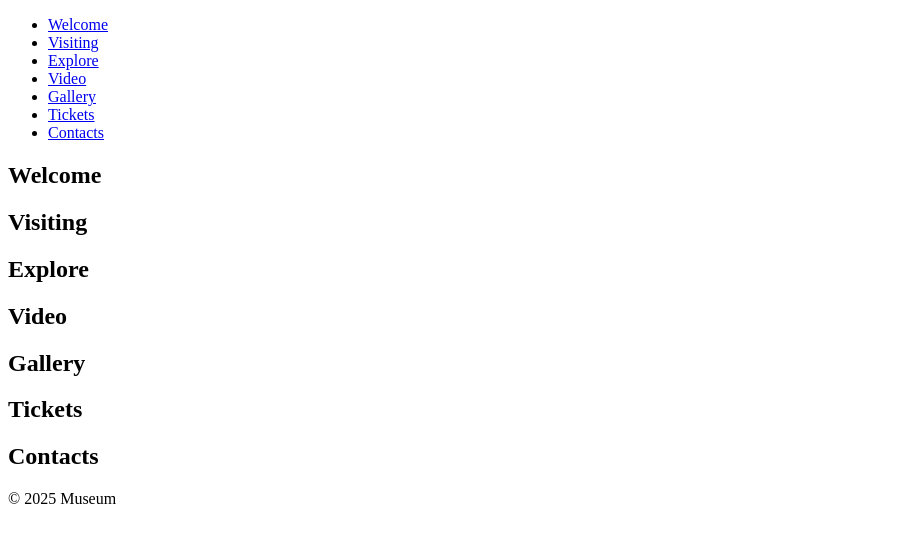
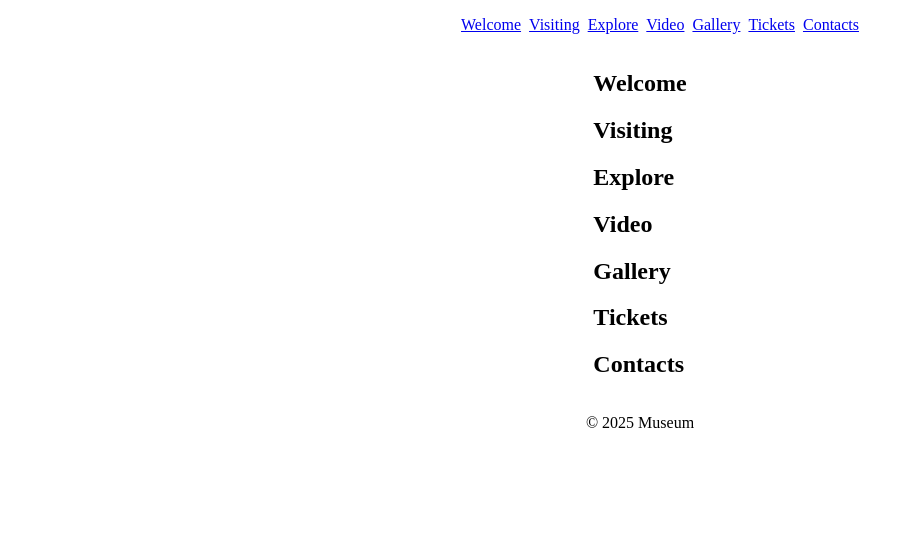
Before and after one commit to vadim4web/museum, a plain HTML site: page index.html in a window 1280 px wide. Shown: the whole page, without its empty margins (0-914 px from the left). Drawn offline with Linux system fonts and the light colour scheme; a web font is replaced by a local one.

Commit message:
feat: add style.css, basic structure and styles

```diff
--- a/index.html
+++ b/index.html
@@ -7,7 +7,7 @@
   <link rel="preconnect" href="https://fonts.googleapis.com">
   <link rel="preconnect" href="https://fonts.gstatic.com" crossorigin>
   <link href="https://fonts.googleapis.com/css2?family=Forum&family=Roboto:wght@100;300;400;500;700&display=swap" rel="stylesheet">
-
+  <link rel="stylesheet" href="style.css">
 </head>
 <body>
   <header>
--- /dev/null
+++ b/style.css
@@ -0,0 +1,31 @@
+:root {
+  scroll-behavior: smooth;
+}
+
+body {
+  margin: 0;
+  padding: 0;
+
+  display: flex;
+  flex-direction: column;
+  align-items: center;
+}
+
+header nav ul {
+  list-style: none;
+  display: flex;
+  align-items: center;
+  justify-content: center;
+  gap: 0.5rem;
+}
+
+/* Base styles — mobile (420px and below) */
+
+/* 768px – Tablet Portrait */
+@media (min-width: 768px) {}
+
+/* 1024px – Tablet Landscape */
+@media (min-width: 1024px) {}
+
+/* 1920px – Desktop Full HD */
+@media (min-width: 1920px) {}
```
